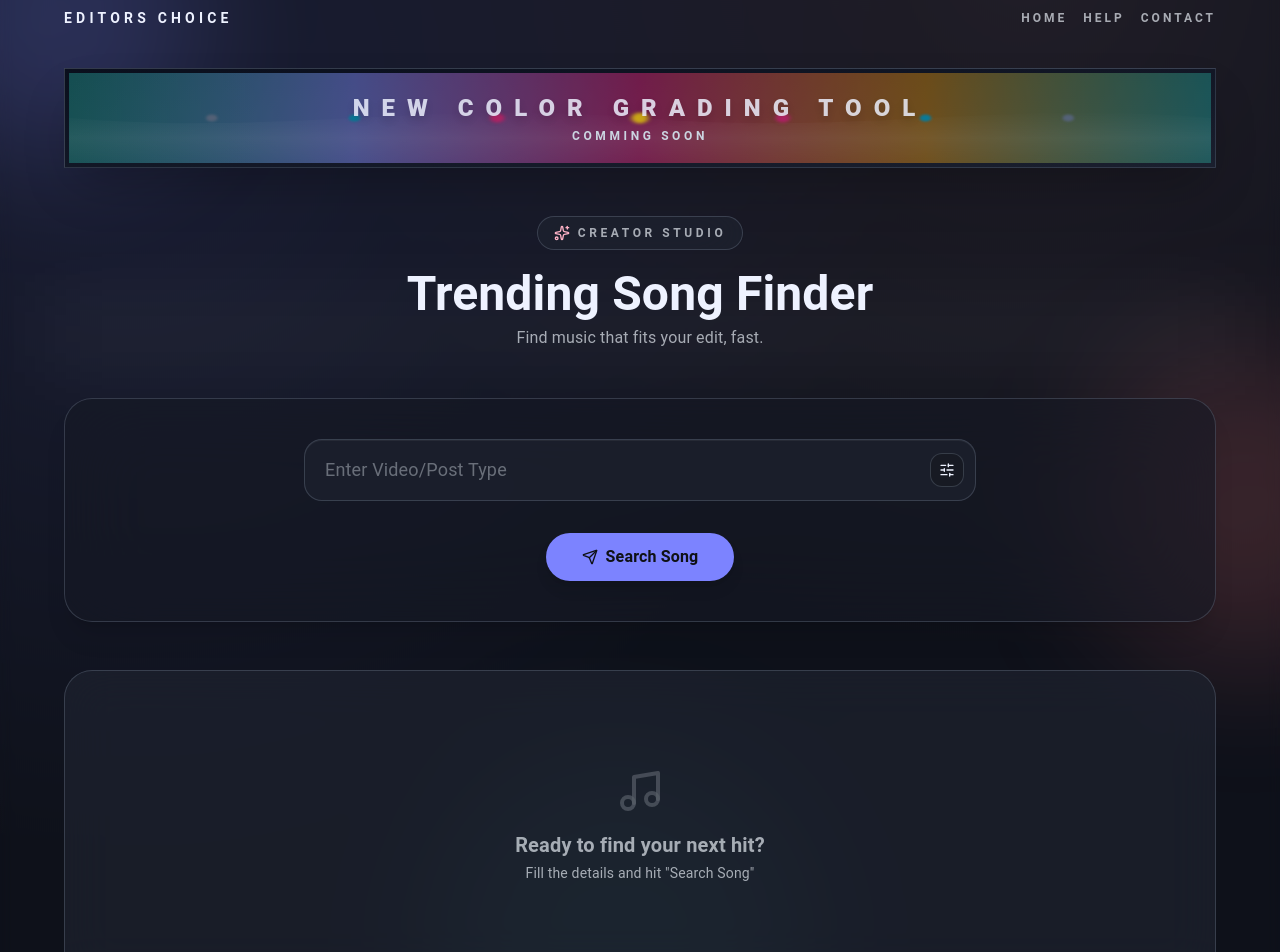
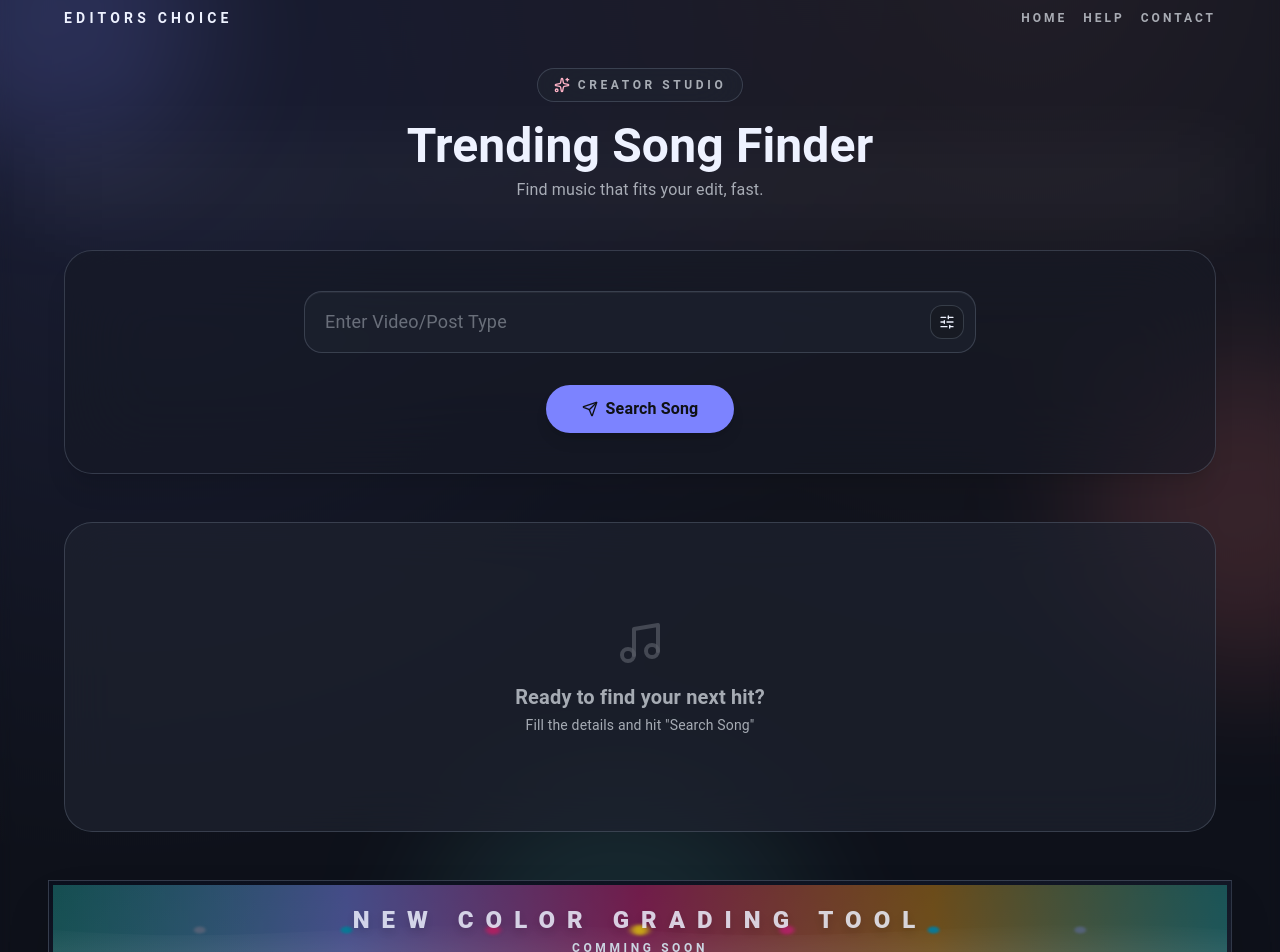
Before and after one commit to kjyotish/editors-choice, a Next.js app: page / in a window 1280 px wide. Shown: the part 40-992 px from the top of the page. Built offline with nearby package versions, Linux system fonts and the light colour scheme.

Commit message:
banner position changed

```diff
--- a/app/components/Banner.tsx
+++ b/app/components/Banner.tsx
@@ -4,7 +4,7 @@ import React from "react";
 // Gradient announcement banner shown below the header.
 export default function Banner() {
   return (
-    <div className="w-full h-[100px] mb-10 sm:mb-12 relative overflow-hidden rounded-[0px] border border-[var(--md-outline)] bg-gradient-to-br from-[#0a0f1d] to-[#1a1f2e] p-1 shadow-2xl">
+    <div className="w-full h-[100px] mb-4 sm:mb-6 relative overflow-hidden rounded-[0px] border border-[var(--md-outline)] bg-gradient-to-br from-[#0a0f1d] to-[#1a1f2e] p-1 shadow-2xl">
 
       {/* 1. The Dynamic SVG Graphic Layer (100px Height) */}
       <svg
--- a/app/components/PageShell.tsx
+++ b/app/components/PageShell.tsx
@@ -21,9 +21,11 @@ export default function PageShell({ children }: PageShellProps) {
 
       <div className="max-w-6xl mx-auto w-full flex-1 flex flex-col items-center">
         <Header />
-        <Banner />
+
         {children}
       </div>
+      <span className="h-12 w-full"> </span>
+      <Banner />
 
       <Footer />
     </div>
```
